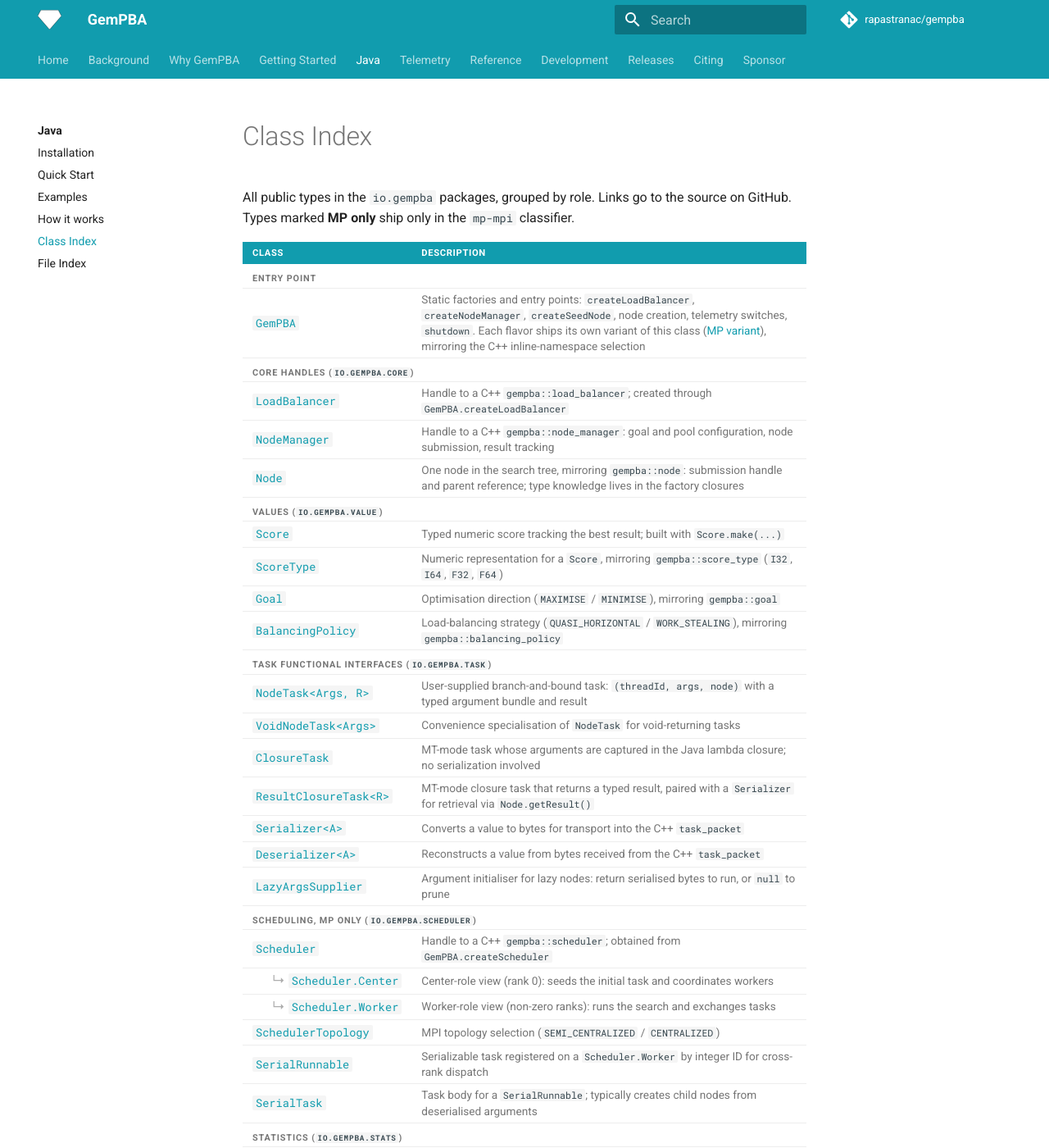
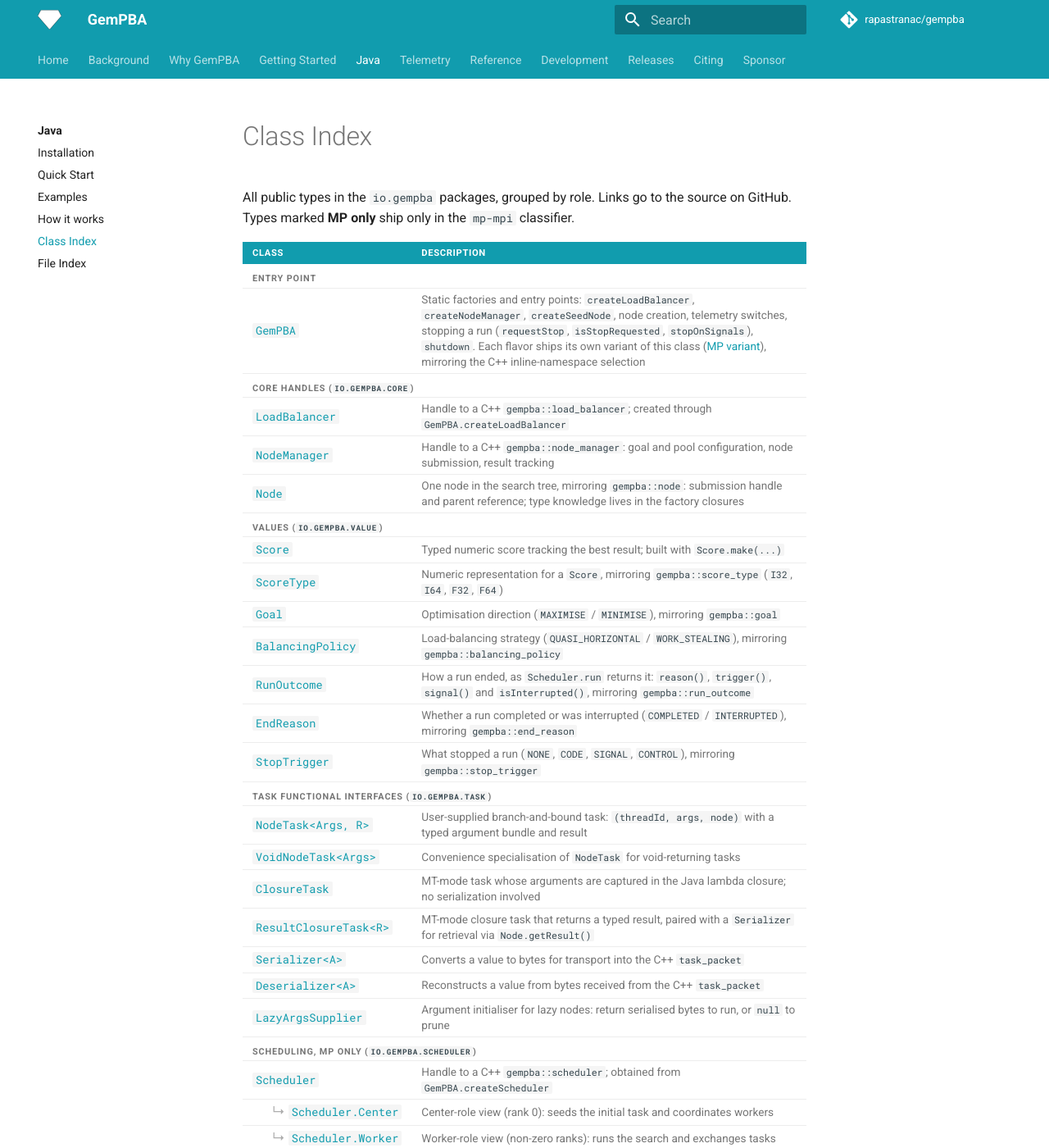
Before and after one commit to rapastranac/gempba-docs, an MkDocs documentation site: the page built from docs/java/class-index.md, in a window 1280 px wide and 1400 px high. Shown: the whole window at 82% size. Built offline with MkDocs 1.6.1 and Material for MkDocs 9.7.7, drawn with Linux system fonts in a browser that asks for light colours; comment, search, counter and statistics services are not loaded.

Commit message:
#465 docs(#5): List the Java stop API and its outcome types
- The class index's GemPBA row names requestStop, isStopRequested and stopOnSignals, and the Values group lists RunOutcome, EndReason and StopTrigger
- The file index lists EndReason.java, RunOutcome.java and StopTrigger.java under value/
- The Java overview's API table names requestStop and the three types, and its next steps point at Stopping a Run
- Also rewrites text merged before this tracker: rapastranac/gempba-docs#18

```diff
--- a/docs/java/class-index.md
+++ b/docs/java/class-index.md
@@ -13,7 +13,7 @@ All public types in the `io.gempba` packages, grouped by role. Links go to the s
 
     <tr>
       <td><a href="https://github.com/rapastranac/gempba/blob/main/bindings/java/src/main/java-multithreading/io/gempba/GemPBA.java"><code>GemPBA</code></a></td>
-      <td>Static factories and entry points: <code>createLoadBalancer</code>, <code>createNodeManager</code>, <code>createSeedNode</code>, node creation, telemetry switches, <code>shutdown</code>. Each flavor ships its own variant of this class (<a href="https://github.com/rapastranac/gempba/blob/main/bindings/java/src/main/java-multiprocessing/io/gempba/GemPBA.java">MP variant</a>), mirroring the C++ inline-namespace selection</td>
+      <td>Static factories and entry points: <code>createLoadBalancer</code>, <code>createNodeManager</code>, <code>createSeedNode</code>, node creation, telemetry switches, stopping a run (<code>requestStop</code>, <code>isStopRequested</code>, <code>stopOnSignals</code>), <code>shutdown</code>. Each flavor ships its own variant of this class (<a href="https://github.com/rapastranac/gempba/blob/main/bindings/java/src/main/java-multiprocessing/io/gempba/GemPBA.java">MP variant</a>), mirroring the C++ inline-namespace selection</td>
     </tr>
 
     <!-- ── Core handles ───────────────────────────── -->
@@ -55,6 +55,21 @@ All public types in the `io.gempba` packages, grouped by role. Links go to the s
     <tr>
       <td><a href="https://github.com/rapastranac/gempba/blob/main/bindings/java/src/main/java/io/gempba/value/BalancingPolicy.java"><code>BalancingPolicy</code></a></td>
       <td>Load-balancing strategy (<code>QUASI_HORIZONTAL</code> / <code>WORK_STEALING</code>), mirroring <code>gempba::balancing_policy</code></td>
+    </tr>
+
+    <tr>
+      <td><a href="https://github.com/rapastranac/gempba/blob/main/bindings/java/src/main/java/io/gempba/value/RunOutcome.java"><code>RunOutcome</code></a></td>
+      <td>How a run ended, as <code>Scheduler.run</code> returns it: <code>reason()</code>, <code>trigger()</code>, <code>signal()</code> and <code>isInterrupted()</code>, mirroring <code>gempba::run_outcome</code></td>
+    </tr>
+
+    <tr>
+      <td><a href="https://github.com/rapastranac/gempba/blob/main/bindings/java/src/main/java/io/gempba/value/EndReason.java"><code>EndReason</code></a></td>
+      <td>Whether a run completed or was interrupted (<code>COMPLETED</code> / <code>INTERRUPTED</code>), mirroring <code>gempba::end_reason</code></td>
+    </tr>
+
+    <tr>
+      <td><a href="https://github.com/rapastranac/gempba/blob/main/bindings/java/src/main/java/io/gempba/value/StopTrigger.java"><code>StopTrigger</code></a></td>
+      <td>What stopped a run (<code>NONE</code>, <code>CODE</code>, <code>SIGNAL</code>, <code>CONTROL</code>), mirroring <code>gempba::stop_trigger</code></td>
     </tr>
 
     <!-- ── Task interfaces ────────────────────────── -->
```
Also changed, not shown: docs/java/file-index.md (+4 -1 lines), docs/java/index.md (+3 -2 lines).
